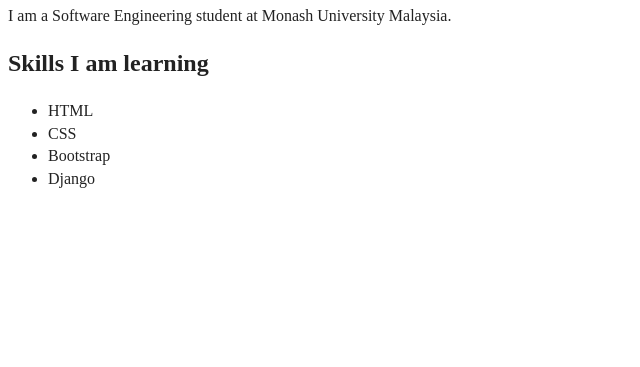
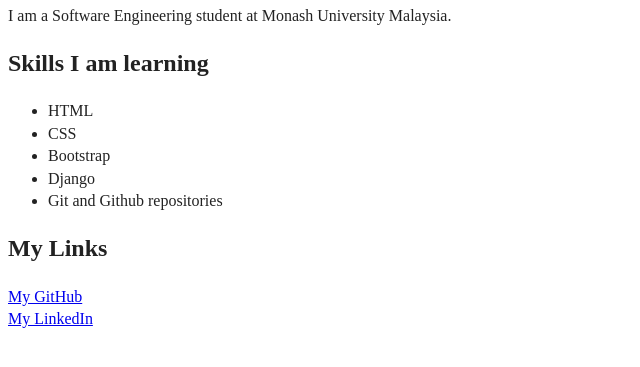
Before and after one commit to Varsh2007/Year_End_Holiday_Projects_2026, a website built with webpack: page index.html in a window 1280 px wide. Shown: the part 83-450 px from the top of the page, without its empty margins (0-640 px from the left). Built offline with nearby package versions, Linux system fonts and the light colour scheme.

Commit message:
final_work29th june

```diff
--- a/index.html
+++ b/index.html
@@ -34,9 +34,16 @@
     <li>CSS</li>
     <li>Bootstrap</li>
     <li>Django</li>
+    <li>Git and Github repositories</li>
   </ul>
   <script src="js/app.js"></script>
 
+<h2>My Links</h2>
+<p>
+    <a href="https://github.com/Varsh2007" target="_blank">My GitHub</a>
+    <br>
+    <a href="https://www.linkedin.com/in/varshney-ganesh-lakade-2b51b7408" target="_blank">My LinkedIn</a>
+</p>
 
 </body>
 
```
